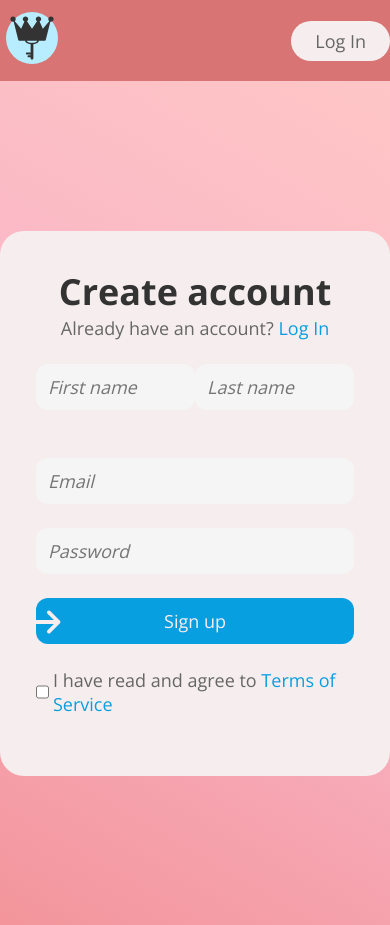
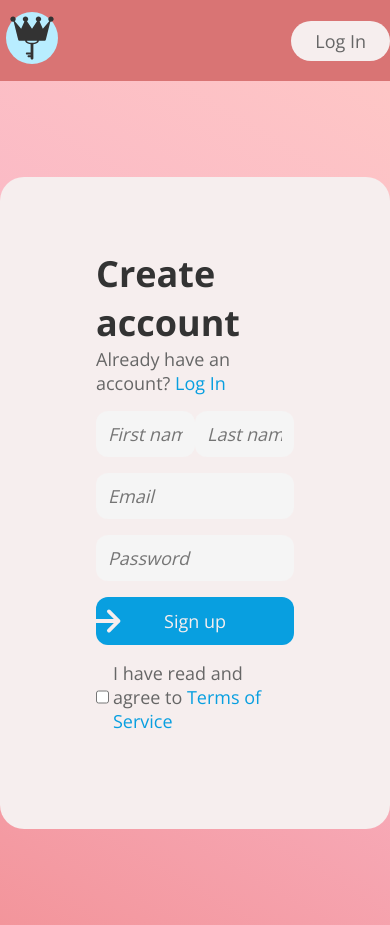
Before and after one commit to SokolovskyiAnton/secret-blog, a Vue app: page /signup in a window 390 px wide. Built offline with nearby package versions, Linux system fonts and the light colour scheme; grey boxes are pictures that could not be loaded.

Commit message:
signup page refactoring

```diff
--- a/src/views/SignupView.vue
+++ b/src/views/SignupView.vue
@@ -1,81 +1,96 @@
 <template>
-	<div class="signup-wrapper">
-		<div class="signup-container">
-			<div class="signup-header">
-				<h1 class="signup-header__title">Create account</h1>
-				<span class="signup-header__subtitle"
+	<div class="signup">
+		<div class="signup__content">
+			<div class="signup__content__header">
+				<h1 class="signup__content__header__title">Create account</h1>
+				<span class="signup__content__header__subtitle"
 					>Already have an account?
 					<router-link
-						class="signup-header__plain-link"
+						class="signup__content__header__subtitle__link"
 						:to="{ name: 'LoginView' }"
 						>Log In</router-link
 					>
 				</span>
 			</div>
-			<div class="signup-form">
-				<div class="signup-form__input-box__fullName">
-					<div class="signup-form__input-box-firstName-content">
-						<div class="signup-form__input-box-firstName">
+			<form @submit.prevent="handleSubmit" class="signup__content__form">
+				<div class="signup__content__form__fullName">
+					<div class="signup__content__form__fullName__firstName">
 						<input
 							type="text"
-								class="signup-form__input-field"
+							class="signup__content__form__fullName__firstName__input"
 							placeholder="First name"
 							v-model.trim="form.firstName"
-								:class="{ errorBorder: v$.form.firstName.$error }"
+							:class="{
+								'signup__content__form__fullName__firstName__input-error':
+									v$.form.firstName.$error,
+							}"
 						/>
-						</div>
 						<span
 							v-if="v$.form.firstName.$error"
-							class="signup-form__error-span"
+							class="signup__content__form__fullName__firstName__error"
 						>
 							{{ v$.form.firstName.$errors[0].$message }}
 						</span>
 					</div>
-					<div class="signup-form__input-box-lastName-content">
-						<div class="signup-form__input-box-lastName">
+					<div class="signup__content__form__fullName__lastName">
 						<input
 							type="text"
-								class="signup-form__input-field"
+							class="signup__content__form__fullName__lastName__input"
 							placeholder="Last name"
 							v-model.trim="form.lastName"
-								:class="{ errorBorder: v$.form.lastName.$error }"
+							:class="{
+								'signup__content__form__fullName__lastName__input-error':
+									v$.form.lastName.$error,
+							}"
 						/>
-						</div>
 						<span
 							v-if="v$.form.lastName.$error"
-							class="signup-form__error-span"
+							class="signup__content__form__fullName__lastName__error"
 						>
 							{{ v$.form.lastName.$errors[0].$message }}
 						</span>
 					</div>
 				</div>
-				<div class="signup-form__input-box">
+				<div class="signup__content__form__item">
 					<input
 						type="text"
-						class="signup-form__input-field"
+						class="signup__content__form__item__input"
 						placeholder="Email"
 						v-model.trim="form.email"
-						:class="{ errorBorder: v$.form.email.$error }"
+						:class="{
+							'signup__content__form__item__input-error': v$.form.email.$error,
+						}"
 					/>
-				</div>
-				<span v-if="v$.form.email.$error" class="signup-form__error-span">
+					<span
+						v-if="v$.form.email.$error"
+						class="signup__content__form__item__error"
+					>
 						{{ v$.form.email.$errors[0].$message }}
 					</span>
-				<div class="signup-form__input-box">
+				</div>
+
+				<div class="signup__content__form__item">
 					<input
 						type="password"
-						class="signup-form__input-field"
+						class="signup__content__form__item__input"
 						placeholder="Password"
 						v-model.trim="form.password"
-						:class="{ errorBorder: v$.form.password.$error }"
+						:class="{
+							'signup__content__form__item__input-error':
+								v$.form.password.$error,
+						}"
 					/>
-				</div>
-				<span v-if="v$.form.password.$error" class="signup-form__error-span">
+					<span
+						v-if="v$.form.password.$error"
+						class="signup__content__form__item__error"
+					>
 						{{ v$.form.password.$errors[0].$message }}
 					</span>
-				<div class="signup-form__button--arrow">
+				</div>
+
+				<div class="signup__content__form__submit">
 					<button
-						class="signup-form__button signup-form__button--blue"
+						class="signup__content__form__submit__btn"
 						@click.prevent="handleSubmit"
 					>
 						Sign up
@@ -83,26 +98,31 @@
 					<img
 						src="../assets/images/arrow.svg"
 						alt="Arrow to the right"
-						class="signup-form__button--arrow-right-icon"
+						class="signup__content__form__submit__arrow"
 					/>
 				</div>
-				<div class="signup-footer signup-form__input-box">
+				<div class="signup__content__form__footer">
+					<div class="signup__content__form__footer__item">
 						<input
 							type="checkbox"
-						class="signup-footer__checkbox-terms"
+							class="signup__content__form__footer__item__checkbox"
 							v-model.trim="checked"
 						/>
-					<p class="signup-footer__terms-agree">
+						<p class="signup__content__form__footer__item__terms">
 							I have read and agree to
-						<span class="signup-footer__terms-of-service"
+							<span class="signup__content__form__footer__terms__link"
 								>Terms of Service</span
 							>
 						</p>
 					</div>
-				<span v-if="v$.checked.$error" class="signup-form__error-span">
+					<span
+						v-if="v$.checked.$error"
+						class="signup__content__form__footer__error"
+					>
 						Please read and agree to Terms of Service
 					</span>
 				</div>
+			</form>
 		</div>
 	</div>
 </template>
@@ -158,52 +178,8 @@ export default {
 };
 </script>
 
-<style>
-
-.signup-header__title {
-	color: var(--title-color);
-	font-size: 36px;
-	font-weight: bold;
-}
-
-.signup-wrapper {
-	display: flex;
-	justify-content: center;
-	align-items: center;
-	width: 100%;
-	min-height: 100vh;
-	background: var(--background-gradient);
-}
-
-.signup-container {
-	border: none;
-	border-radius: 24px;
-	padding: 72px 96px 96px;
-	background-color: var(--content-color);
-}
-
-.signup-header {
-	display: flex;
-	flex-direction: column;
-	align-items: center;
-}
-
-.signup-form__input-box {
-	margin: 24px 0;
-	display: flex;
-}
-
-.signup-form__input-box__fullName {
-	display: flex;
-}
-
-.signup-form__input-box-lastName,
-.signup-form__input-box-firstName {
-	margin: 24px 0;
-}
-
-.signup-form__input-field,
-.signup-form__button {
+<style lang="scss">
+@mixin inputStyles {
 	width: 100%;
 	height: 46px;
 	padding: 0 12px;
@@ -213,101 +189,157 @@ export default {
 	box-sizing: border-box;
 }
 
-.signup-form__button--blue {
-	background-color: var(--blue-color);
-	color: var(--content-color);
-	font-size: 18px;
+@mixin errorStyles {
+	color: var(--red-color);
+	font-size: 16px;
+	display: flex;
+	margin-top: 8px;
 }
 
-.signup-form__button--arrow {
-	position: relative;
+@mixin borderStyle {
+	border: 1px solid var(--red-color);
+}
+
+@mixin topMargin {
 	margin-top: 16px;
 }
 
-.signup-form__button--arrow:hover,
-.signup-form__button--blue:hover {
+.signup {
+	display: flex;
+	justify-content: center;
+	align-items: center;
+	width: 100%;
+	min-height: 100vh;
+	background: var(--background-gradient);
+
+	&__content {
+		border: none;
+		border-radius: 24px;
+		padding: 72px 96px 96px;
+		background-color: var(--content-color);
+
+		&__header {
+			display: flex;
+			flex-direction: column;
+			align-items: center;
+
+			&__title {
+				color: var(--title-color);
+				font-size: 36px;
+				font-weight: bold;
+			}
+			&__subtitle {
+				&__link {
+					text-decoration: none;
+					color: var(--blue-color);
 					cursor: pointer;
 				}
+			}
+		}
 
-.signup-form__button--arrow-right-icon {
+		&__form {
+			&__fullName {
+				display: flex;
+				margin-top: 16px;
+
+				&__firstName,
+				&__lastName {
+					&__input {
+						@include inputStyles;
+						&:placeholder-shown {
+							font-style: italic;
+						}
+						&-error {
+							@include borderStyle;
+						}
+					}
+					&__error {
+						@include errorStyles;
+					}
+				}
+			}
+
+			&__item {
+				@include topMargin;
+				&__input {
+					@include inputStyles;
+					&:placeholder-shown {
+						font-style: italic;
+					}
+					&-error {
+						@include borderStyle;
+					}
+				}
+				&__error {
+					@include errorStyles;
+				}
+			}
+
+			&__submit {
+				position: relative;
+				margin-top: 16px;
+				&__btn {
+					background-color: var(--blue-color);
+					color: var(--content-color);
+					padding: 12px;
+					border-radius: 12px;
+					width: 100%;
+					border: none;
+					cursor: pointer;
+				}
+				&__arrow {
 					width: 46px;
 					height: 56px;
 					position: absolute;
 					top: -4px;
 					left: -12px;
 				}
-
-.signup-footer__checkbox-terms {
-	margin-right: 4px;
 			}
 
-.signup-footer__checkbox-terms:hover {
+			&__footer {
+				@include topMargin;
+
+				&__item {
+					display: flex;
+
+					&__checkbox {
+						margin-right: 4px;
+						&:hover {
 							cursor: pointer;
 						}
-
-input:placeholder-shown {
-	font-style: italic;
 					}
-
-
-.signup-footer__terms-of-service {
+				}
+				&__terms {
+					&__link {
 						color: var(--blue-color);
 					}
-
-.signup-header__plain-link {
-	text-decoration: none;
-	color: var(--blue-color);
-	cursor: pointer;
 				}
-
-.signup-form__error-span {
-	color: var(--red-color);
-	font-size: 16px;
-	display: flex;
-	margin-top: -16px;
+				&__error {
+					@include errorStyles;
 				}
-
-.signup-form__error-span--first-last-name {
-	margin-top: 4px;
 			}
-
-.signup-form__error-span-last-first-name {
-	display: flex;
-	justify-content: space-around;
 		}
-
-.errorBorder {
-	border: 1px solid var(--red-color);
+	}
 }
 
 @media (max-width: 375px) {
-	.signup-form__input-box--first-last-name-input {
+	.signup__content__form__fullName {
 		display: flex;
 		flex-direction: column;
 	}
-	.signup-form__input-field--firstname-input {
-		margin-bottom: 22px;
-	}
-	.signup-form__input-box--first-last-name-input div {
-		width: auto;
+	.signup__content__form__fullName div {
+		margin-top: 18px;
 	}
 }
 
 @media (max-width: 425px) {
-	.arrow-right-icon {
-		visibility: hidden;
-	}
-	.signup-form__checkbox-terms-agree {
-		display: flex;
-		flex-direction: column;
-	}
-	.signup-container {
+	.signup-content {
 		padding: 36px;
 	}
 }
 
 @media (max-width: 768px) {
-	.signup-wrapper {
+	.signup {
 		width: 100%;
 		height: 100%;
 	}
```
Also changed, not shown: src/views/LoginView.vue (+23 -18 lines). Lines whose indentation alone changed are shown as unchanged.
